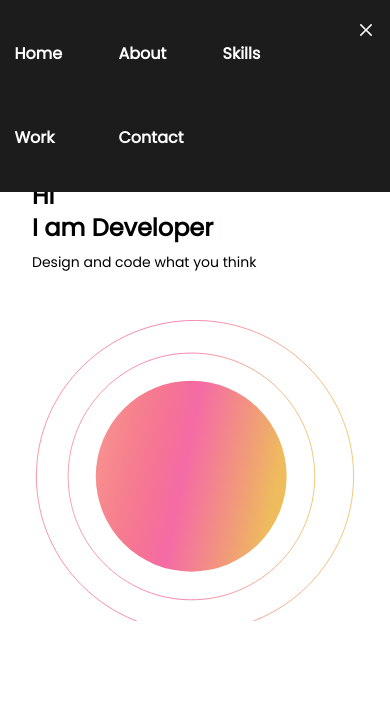
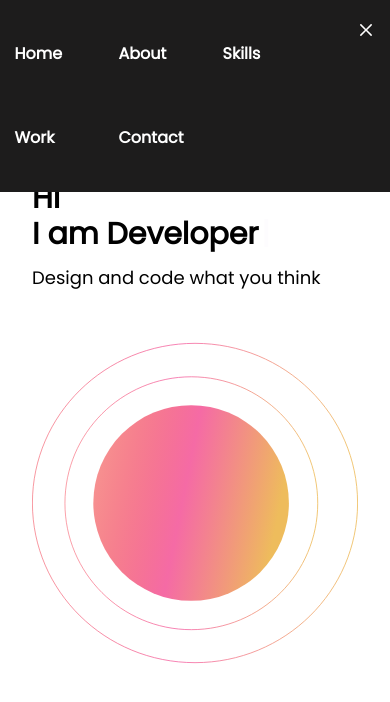
Before and after one commit to Rutuza/Vite-Portfolio, a React (Vite) app: page / in a window 390 px wide. Shown: the top 702 px of the page. Built offline with nearby package versions, Linux system fonts and the light colour scheme.

Commit message:
mobile view home page made

```diff
--- a/src/pages/Home.jsx
+++ b/src/pages/Home.jsx
@@ -1,5 +1,5 @@
 import React from 'react';
-import circles from '../assets/svg/circles.svg';
+import ellipse from '../assets/svg/ellipse.svg';
 import { useTypewriter, Cursor } from "react-simple-typewriter";
 
 function Home() {
@@ -13,13 +13,13 @@ function Home() {
     <div className='m-8 font-pop max-sm:mt-28'>
       <div className="max-sm:grid max-sm:gap-y-12 flex justify-between items-center md:text-3xl">
         <div className="text-content">
-          <h1 className='font-bold text-6xl max-sm:text-2xl'>Hi <br />
+          <h1 className='font-bold text-6xl max-sm:text-3xl'>Hi <br />
           I am <span>{text}</span><Cursor cursorColor='#936BE8' /></h1>
 
-          <h6 className='mt-5 max-sm:mt-2 max-sm:text-sm'>Design and code what you think</h6>
+          <h6 className='text-lg mt-3'>Design and code what you think</h6>
         </div>
         <div className="circles">
-          <img src={circles} alt="" />
+          <img src={ellipse} alt=""/>
         </div>
       </div>
     </div>
```
Also changed, not shown: src/assets/svg/ellipse.svg (added).
